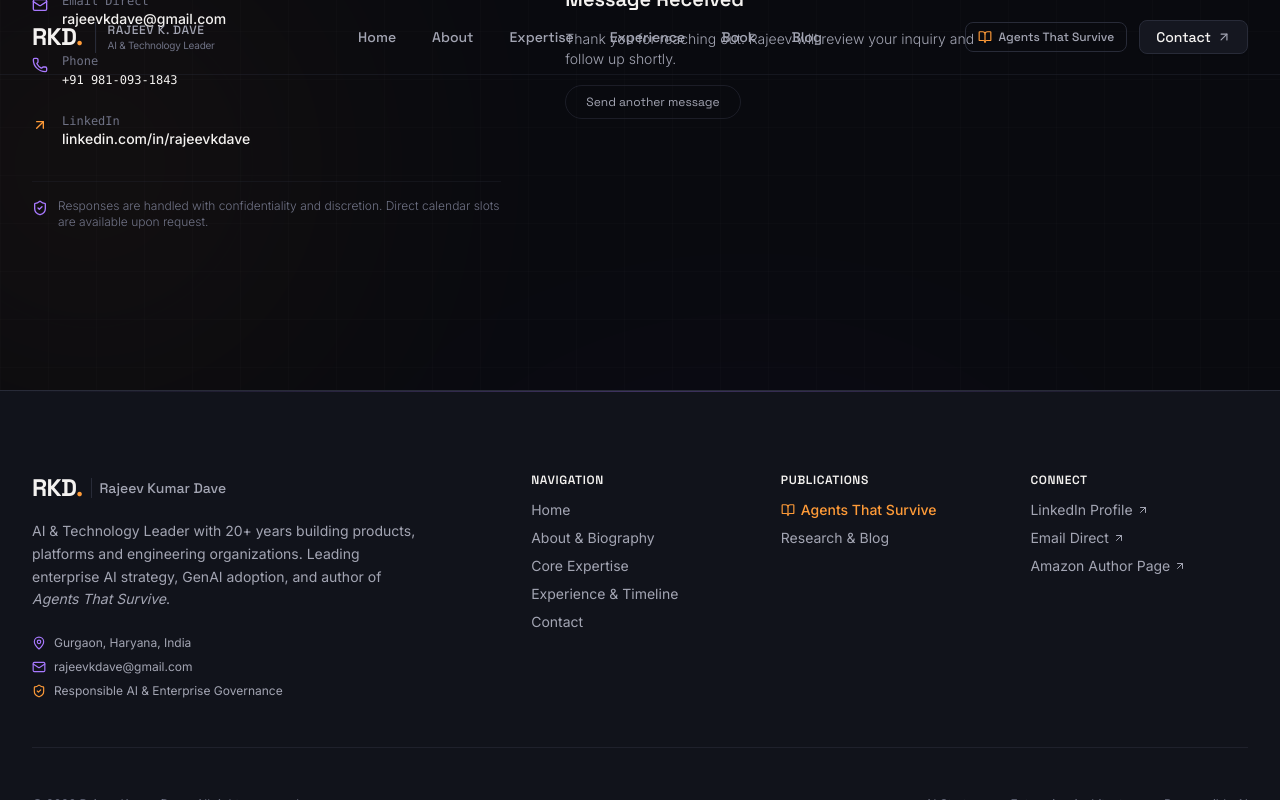
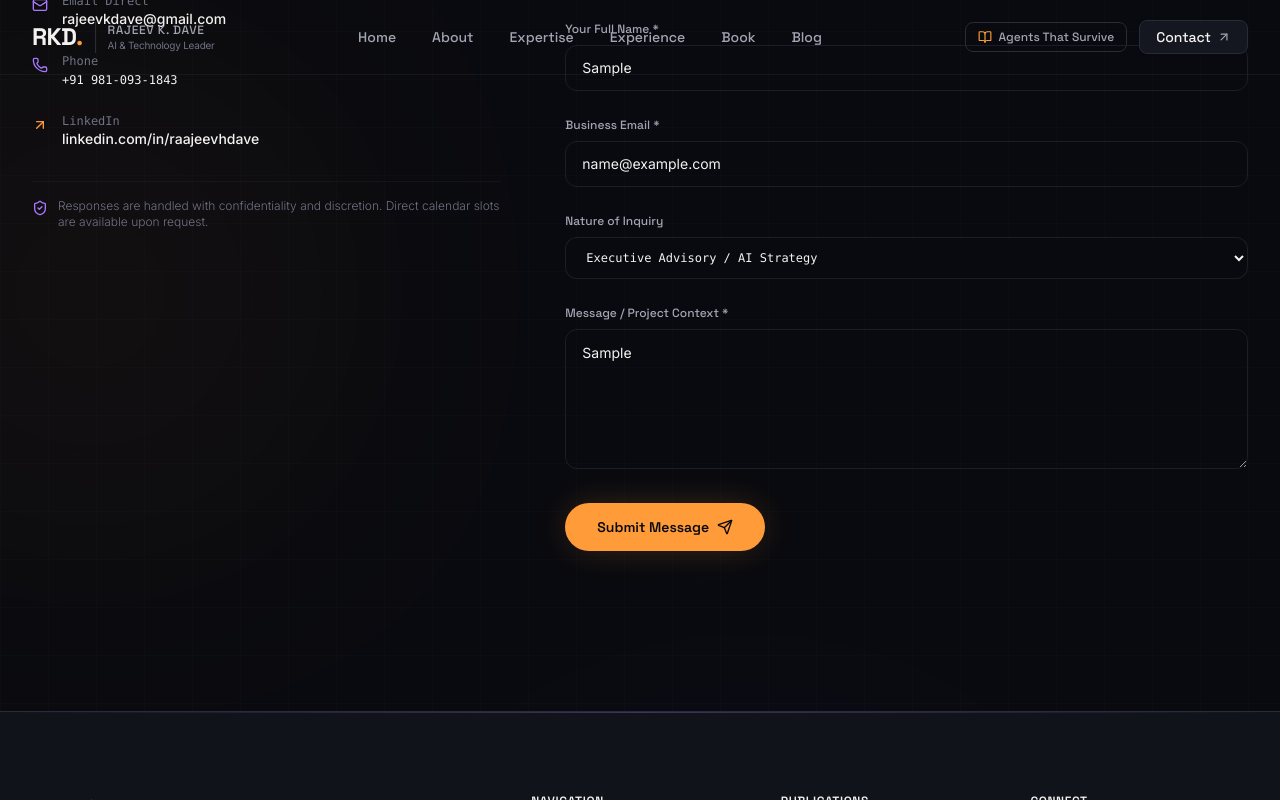
Before and after one commit to ApekshaDave/rajeev-k-dave-website, a React (Vite) app: page /contact in a window 1280 px wide. Both pictures are taken after typing "Sample", "name@example.com", "Sample" into the empty fields and a click on the button "Submit Message". Shown: the part 737-1537 px from the top of the page. Built offline with nearby package versions, Linux system fonts and the light colour scheme; no server answers.

Commit message:
feat: connect LinkedIn profile, Amazon book link, and direct contact form delivery to rajeevkdave@gmail.com

```diff
--- a/src/components/Footer.tsx
+++ b/src/components/Footer.tsx
@@ -104,7 +104,7 @@ export const Footer: React.FC = () => {
             <ul className="space-y-2 text-sm">
               <li>
                 <a
-                  href="https://linkedin.com/in/rajeevkdave"
+                  href="https://www.linkedin.com/in/raajeevhdave/"
                   target="_blank"
                   rel="noopener noreferrer"
                   className="text-text-secondary hover:text-accent-purple transition-colors flex items-center gap-1 group"
@@ -123,13 +123,15 @@ export const Footer: React.FC = () => {
                 </a>
               </li>
               <li>
-                <Link
-                  to="/book"
+                <a
+                  href="https://www.amazon.in/Agents-That-Survive-REAL-WORLD-PRODUCTION-READY/dp/B0HGMRJF96"
+                  target="_blank"
+                  rel="noopener noreferrer"
                   className="text-text-secondary hover:text-accent-orange transition-colors flex items-center gap-1 group"
                 >
-                  <span>Amazon Author Page</span>
+                  <span>Amazon Book Page</span>
                   <ArrowUpRight className="w-3 h-3 group-hover:translate-x-0.5 group-hover:-translate-y-0.5 transition-transform" />
-                </Link>
+                </a>
               </li>
             </ul>
           </div>
--- a/src/data/book.ts
+++ b/src/data/book.ts
@@ -29,7 +29,7 @@ export const bookData: BookDetails = {
   fullOverview: "A practical field guide to building production-ready Agentic AI systems, covering critical gaps, real-world patterns, and engineering approaches for AI agents that need to work reliably beyond the prototype stage. Grounded in 20+ years of enterprise engineering leadership and real-world multi-agent deployments, this book bridges the vast chasm between fragile agent demos and resilient enterprise software.",
   coverImage: "/assets/images/agents-that-survive-3d.png",
   coverImageHd: "/assets/images/agents-that-survive-3d.png",
-  amazonUrl: "https://www.amazon.com/dp/B0EXAMPLEDAVE", // Link to Amazon
+  amazonUrl: "https://www.amazon.in/Agents-That-Survive-REAL-WORLD-PRODUCTION-READY/dp/B0HGMRJF96", // Link to Amazon India
   credits: [
     { role: "Photographer", name: "Sharad Nagar" },
     { role: "Designer", name: "Apeksha Dave" },
--- a/src/pages/ContactPage.tsx
+++ b/src/pages/ContactPage.tsx
@@ -6,7 +6,9 @@ import {
   ArrowUpRight,
   Send,
   CheckCircle2,
-  ShieldCheck
+  ShieldCheck,
+  Loader2,
+  AlertCircle
 } from 'lucide-react';
 
 export const ContactPage: React.FC = () => {
@@ -16,11 +18,54 @@ export const ContactPage: React.FC = () => {
     inquiryType: 'Executive Advisory / AI Strategy',
     message: ''
   });
+  const [isSubmitting, setIsSubmitting] = useState(false);
   const [submitted, setSubmitted] = useState(false);
+  const [errorMessage, setErrorMessage] = useState<string | null>(null);
 
-  const handleSubmit = (e: React.FormEvent) => {
+  const handleSubmit = async (e: React.FormEvent) => {
     e.preventDefault();
-    setSubmitted(true);
+    setIsSubmitting(true);
+    setErrorMessage(null);
+
+    try {
+      const response = await fetch('https://formsubmit.co/ajax/rajeevkdave@gmail.com', {
+        method: 'POST',
+        headers: {
+          'Content-Type': 'application/json',
+          'Accept': 'application/json'
+        },
+        body: JSON.stringify({
+          name: formData.name,
+          email: formData.email,
+          _replyto: formData.email,
+          inquiryType: formData.inquiryType,
+          message: formData.message,
+          _subject: `New Inquiry from ${formData.name} via RajeevDave.com [${formData.inquiryType}]`,
+          _template: 'table',
+          _captcha: 'false'
+        })
+      });
+
+      if (response.ok) {
+        setSubmitted(true);
+        setFormData({
+          name: '',
+          email: '',
+          inquiryType: 'Executive Advisory / AI Strategy',
+          message: ''
+        });
+      } else {
+        const data = await response.json().catch(() => ({}));
+        throw new Error(data.message || 'Submission service returned an unexpected response.');
+      }
+    } catch (err: any) {
+      console.error('Contact form delivery error:', err);
+      setErrorMessage(
+        'Unable to send automatically via web service. You can send this message directly via your email client to rajeevkdave@gmail.com.'
+      );
+    } finally {
+      setIsSubmitting(false);
+    }
   };
 
   return (
@@ -103,12 +148,12 @@ export const ContactPage: React.FC = () => {
                 <div>
                   <span className="text-xs font-mono text-text-muted block">LinkedIn</span>
                   <a
-                    href="https://linkedin.com/in/rajeevkdave"
+                    href="https://www.linkedin.com/in/raajeevhdave/"
                     target="_blank"
                     rel="noopener noreferrer"
                     className="text-text-primary hover:text-accent-orange transition-colors font-medium flex items-center gap-1"
                   >
-                    <span>linkedin.com/in/rajeevkdave</span>
+                    <span>linkedin.com/in/raajeevhdave</span>
                   </a>
                 </div>
               </div>
@@ -138,20 +183,43 @@ export const ContactPage: React.FC = () => {
               <div className="py-12 space-y-4">
                 <CheckCircle2 className="w-8 h-8 text-green-400" />
                 <h4 className="text-xl font-heading font-semibold text-text-primary">
-                  Message Received
+                  Message Sent Successfully
                 </h4>
-                <p className="text-sm text-text-secondary max-w-md font-light">
-                  Thank you for reaching out. Rajeev will review your inquiry and follow up shortly.
+                <p className="text-sm text-text-secondary max-w-md font-light leading-relaxed">
+                  Thank you for reaching out. Your message has been sent directly to <span className="text-accent-purple font-mono text-xs">rajeevkdave@gmail.com</span>. Rajeev will review your inquiry and follow up shortly.
                 </p>
                 <button
+                  type="button"
                   onClick={() => setSubmitted(false)}
-                  className="px-5 py-2 rounded-full border border-border/60 text-xs font-heading text-text-secondary hover:text-text-primary mt-2"
+                  className="px-5 py-2 rounded-full border border-border/60 text-xs font-heading text-text-secondary hover:text-text-primary mt-2 transition-colors"
                 >
                   Send another message
                 </button>
               </div>
             ) : (
               <form onSubmit={handleSubmit} className="space-y-5">
+                {errorMessage && (
+                  <div className="p-4 rounded-xl border border-accent-orange/40 bg-accent-orange/10 text-xs text-text-primary space-y-3">
+                    <div className="flex items-center gap-2 font-medium text-accent-orange">
+                      <AlertCircle className="w-4 h-4 shrink-0" />
+                      <span>{errorMessage}</span>
+                    </div>
+                    <div>
+                      <a
+                        href={`mailto:rajeevkdave@gmail.com?subject=${encodeURIComponent(
+                          `[${formData.inquiryType}] Inquiry from ${formData.name || 'Website Visitor'}`
+                        )}&body=${encodeURIComponent(
+                          `Name: ${formData.name}\nEmail: ${formData.email}\nInquiry Type: ${formData.inquiryType}\n\nMessage:\n${formData.message}`
+                        )}`}
+                        className="inline-flex items-center gap-1.5 px-3 py-1.5 rounded-lg bg-accent-orange text-bg-primary font-heading font-semibold text-xs hover:bg-accent-orange-hover transition-colors shadow-sm"
+                      >
+                        <Mail className="w-3.5 h-3.5" />
+                        <span>Send directly via Email App</span>
+                      </a>
+                    </div>
+                  </div>
+                )}
+
                 {/* Name */}
                 <div className="space-y-1.5">
                   <label className="text-xs font-heading font-medium text-text-secondary">
@@ -219,10 +287,20 @@ export const ContactPage: React.FC = () => {
                 <div className="pt-2">
                   <button
                     type="submit"
-                    className="py-3.5 px-8 rounded-full bg-accent-orange hover:bg-accent-orange-hover text-bg-primary font-heading font-semibold text-sm transition-all duration-200 shadow-glow-orange flex items-center justify-center gap-2 group"
+                    disabled={isSubmitting}
+                    className="py-3.5 px-8 rounded-full bg-accent-orange hover:bg-accent-orange-hover text-bg-primary font-heading font-semibold text-sm transition-all duration-200 shadow-glow-orange flex items-center justify-center gap-2 group disabled:opacity-60 disabled:cursor-not-allowed"
                   >
-                    <span>Submit Message</span>
-                    <Send className="w-4 h-4 group-hover:translate-x-1 transition-transform" />
+                    {isSubmitting ? (
+                      <>
+                        <Loader2 className="w-4 h-4 animate-spin" />
+                        <span>Sending Message...</span>
+                      </>
+                    ) : (
+                      <>
+                        <span>Submit Message</span>
+                        <Send className="w-4 h-4 group-hover:translate-x-1 transition-transform" />
+                      </>
+                    )}
                   </button>
                 </div>
               </form>
```
